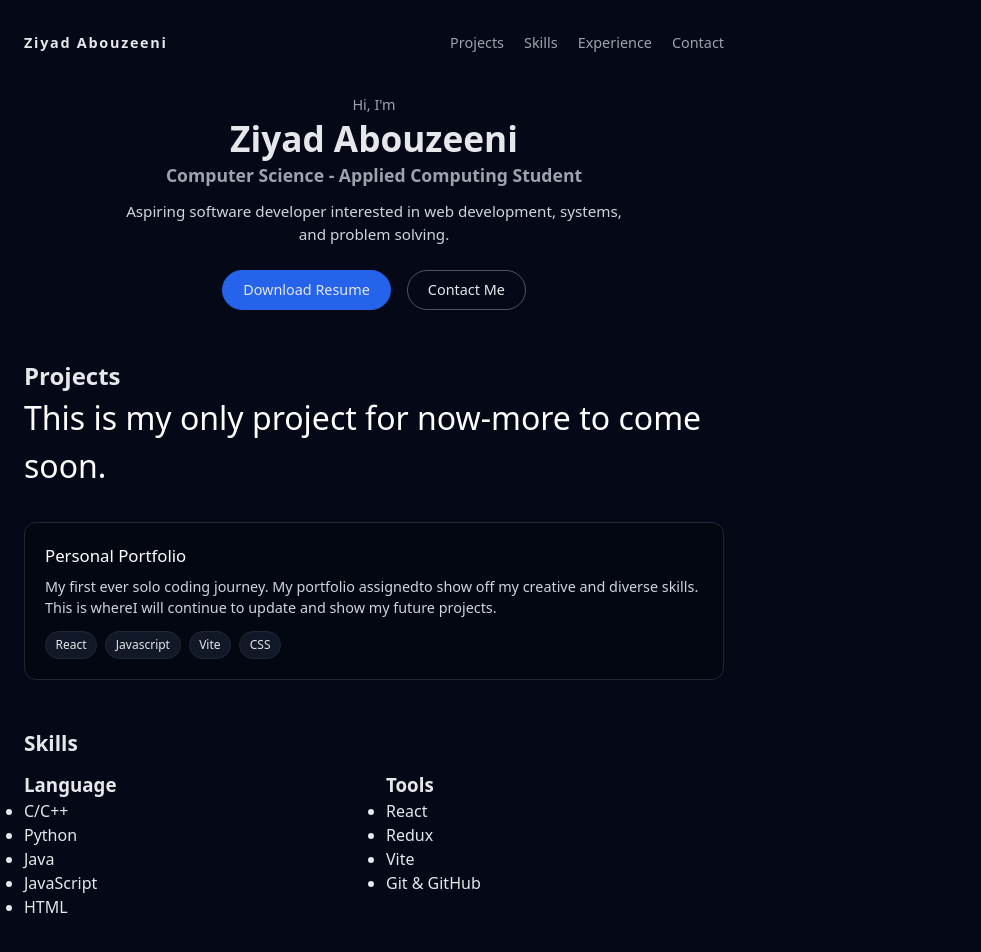
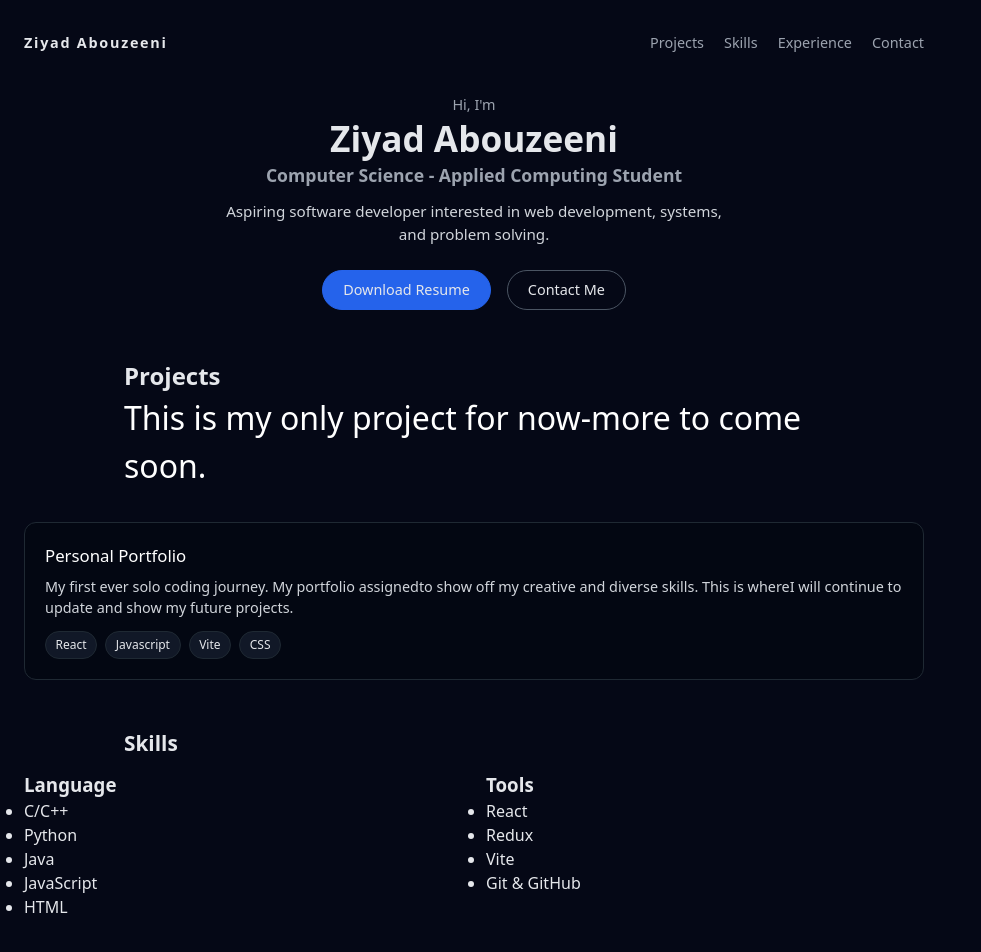
Before and after one commit to ZiyadAbouzeeni/Portfolio, a React (Vite) app: page / in a window 1280 px wide. Shown: the top 952 px of the page, without its empty margins (0-981 px from the left). Built offline with nearby package versions, Linux system fonts and the light colour scheme.

Commit message:
centering site

```diff
--- a/src/App.css
+++ b/src/App.css
@@ -12,7 +12,8 @@ body {
 
 .app {
     min-height: 100vh;
-    max-width: 960px;
+    width: 100%;
+    max-width: 1200px;
     margin: 0 auto;
     padding: 2rem 1.5rem 3rem;
 
@@ -141,6 +142,10 @@ section > * {
     border-radius: 0.75rem;
     padding: 1.25rem;
     background: #030712;
+
+    max-width: 900px;
+    margin-left: auto;
+    margin-right: auto;
 }
 
 .project h3 {
@@ -173,6 +178,10 @@ section > * {
     display: grid;
     grid-template-columns: repeat(auto-fit, minmax(220px, 1fr));
     gap: 1.5rem;
+
+    max-width: 900px;
+    margin-left: auto;
+    margin-right: auto;
 }
 
 .skill-group h3 {
@@ -196,6 +205,10 @@ section > * {
     display: flex;
     flex-direction: column;
     gap: 1.5rem;
+
+    max-width: 900px;
+    margin-left: auto;
+    margin-right: auto;
 }
 
 .experience-item h3 {
```
